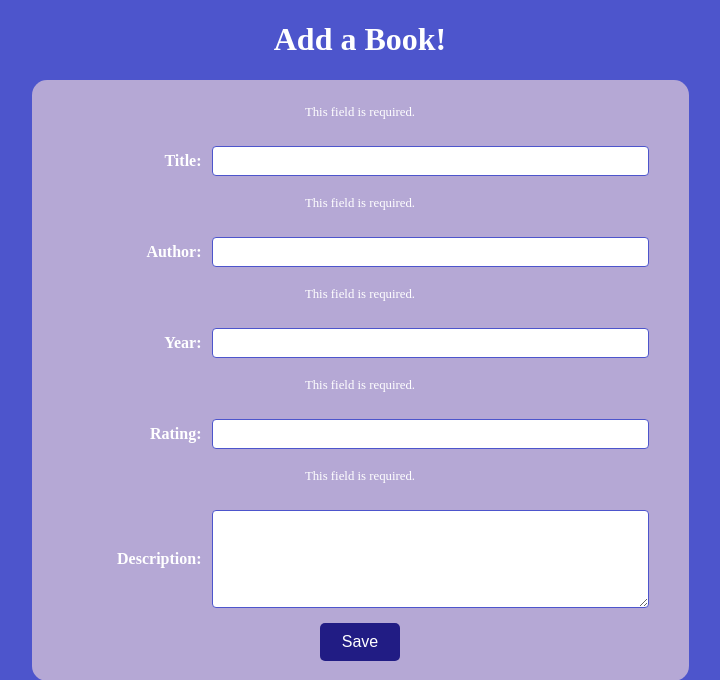
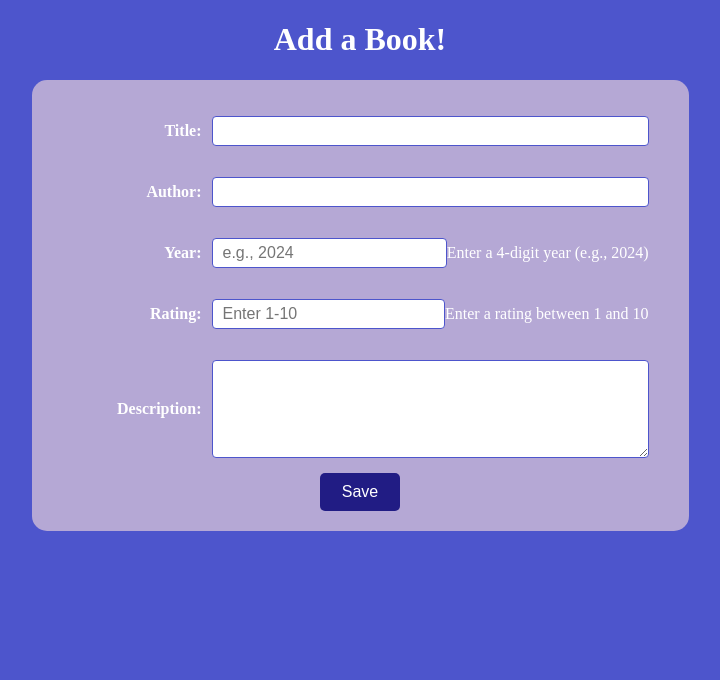
Before and after one commit to Jaysandjay/High-Level-Prg-Final_Project, a Django app: page /add/ in a window 1280 px wide. Shown: the part 50-730 px from the top of the page, without its empty margins (280-1000 px from the left). Run offline with Django 5.2, Linux system fonts and the light colour scheme; a user stored in the database is signed in.

Commit message:
wip: More progress

```diff
--- a/books/forms.py
+++ b/books/forms.py
@@ -8,8 +8,18 @@ class BookForm(forms.ModelForm):
         widgets = {
             'title': forms.TextInput(attrs={'class': 'form-control'}),
             'author': forms.TextInput(attrs={'class': 'form-control'}),
-            'year': forms.NumberInput(attrs={'class': 'form-control'}),
-            'rating': forms.NumberInput(attrs={'class': 'form-control', 'step': 0.1}),
+            'year': forms.NumberInput(attrs={
+                'class': 'form-control',
+                'min': 1000,
+                'max': 9999,
+                'placeholder': 'e.g., 2024'
+            }),
+            'rating': forms.NumberInput(attrs={
+                'class': 'form-control',
+                'min': 1,
+                'max': 10,
+                'placeholder': 'Enter 1-10'
+            }),
             'description': forms.Textarea(attrs={'class': 'form-control', 'rows': 4}),
         }
 
--- a/books/models.py
+++ b/books/models.py
@@ -1,12 +1,21 @@
 from django.db import models
+from django.contrib.auth.models import User
+from django.core.validators import MinValueValidator, MaxValueValidator
 
 
 class Book(models.Model):
     title = models.CharField(max_length=100)
     author = models.CharField(max_length=100)
-    year = models.IntegerField()
-    rating = models.DecimalField(max_digits=3, decimal_places=2)
+    year = models.IntegerField(
+        validators=[MinValueValidator(1000), MaxValueValidator(9999)],
+        help_text="Enter a 4-digit year (e.g., 2024)"
+    )
+    rating = models.IntegerField(
+        validators=[MinValueValidator(1), MaxValueValidator(10)],
+        help_text="Enter a rating between 1 and 10"
+    )
     description = models.TextField()
+    created_by = models.ForeignKey(User, on_delete=models.CASCADE, null=True, blank=True)
 
     def __str__(self):
         return self.title
--- a/books/templates/books/details.html
+++ b/books/templates/books/details.html
@@ -5,11 +5,15 @@
 	<h2>by {{ book.author }}</h2>
 	<p><strong>Year:</strong> {{ book.year }}</p>
 	<p><strong>Rating:</strong> {{ book.rating }}</p>
+	{% if book.created_by %}
+	<p><strong>Created by:</strong> {{ book.created_by.username }}</p>
+	{% endif %}
 
 	<h3>Description</h3>
 	<p>{{ book.description }}</p>
 
 	<div>
+		{% if user.is_authenticated and user == book.created_by %}
 		<a
 			class="btn btn-info"
 			href="{% url 'edit' book.id %}"
@@ -23,6 +27,7 @@
 		>
 			Delete
 		</a>
+		{% endif %}
 
 		<a
 			class="btn btn-default"
--- a/books/templates/books/home.html
+++ b/books/templates/books/home.html
@@ -1,6 +1,6 @@
 {% extends "books/layout.html" %} {% block content %}
 <div class="home">
-	<h1>The JaBook Store!</h1>
+	<h1>Welcome to the JaSaBoCl Book App!</h1>
 	<h2>by Jaysandjay and BossClaw</h2>
 
 	{% if books %}
@@ -12,6 +12,7 @@
 				<th>Author</th>
 				<th>Year</th>
 				<th>Rating</th>
+				<th>Created By</th>
 				<th>Details</th>
 			</tr>
 		</thead>
@@ -23,6 +24,7 @@
 				<td>{{book.author}}</td>
 				<td>{{book.year}}</td>
 				<td>{{book.rating}}</td>
+				<td>{% if book.created_by %}{{book.created_by.username}}{% else %}Unknown{% endif %}</td>
 				<td>
 					<a
 						href="{% url 'details' book.id %}"
--- a/books/views.py
+++ b/books/views.py
@@ -50,16 +50,16 @@ def search_book(request):
 @login_required(login_url='/login/')
 def add(request):
 
-    # DEFAULT ASSIGN FORM
-    form = BookForm(request.POST)
-
     # HANDLE IF POST
     if request.method == 'POST':
+        form = BookForm(request.POST)
         if form.is_valid():
-            form.save()
+            book = form.save(commit=False)
+            book.created_by = request.user
+            book.save()
             return redirect('home')
-        else:
-            form = BookForm()
+    else:
+        form = BookForm()
 
     return render(request, 'books/add.html', {'form': form})
 
@@ -68,6 +68,12 @@ def add(request):
 def edit(request, book_id):
 
     book = Book.objects.get(id=book_id)
+
+    # CHECK IF USER IS THE OWNER
+    if book.created_by != request.user:
+        messages.error(request, "You are not authorized to edit this book.")
+        return redirect('home')
+
     form = BookForm(request.POST or None, instance=book)
     if form.is_valid():
         form.save()
@@ -80,6 +86,11 @@ def delete(request, book_id):
 
     book = Book.objects.get(id=book_id)
 
+    # CHECK IF USER IS THE OWNER
+    if book.created_by != request.user:
+        messages.error(request, "You are not authorized to delete this book.")
+        return redirect('home')
+
     if request.method == 'POST':
         book.delete()
         messages.success(request, "Book deleted successfully!")
```
Also changed, not shown: books/templates/books/edit.html (+5 -15 lines), .claude/settings.local.json (added), books/migrations/0002_book_created_by.py (added), books/migrations/0003_alter_book_rating_alter_book_year.py (added), db.sqlite3.
